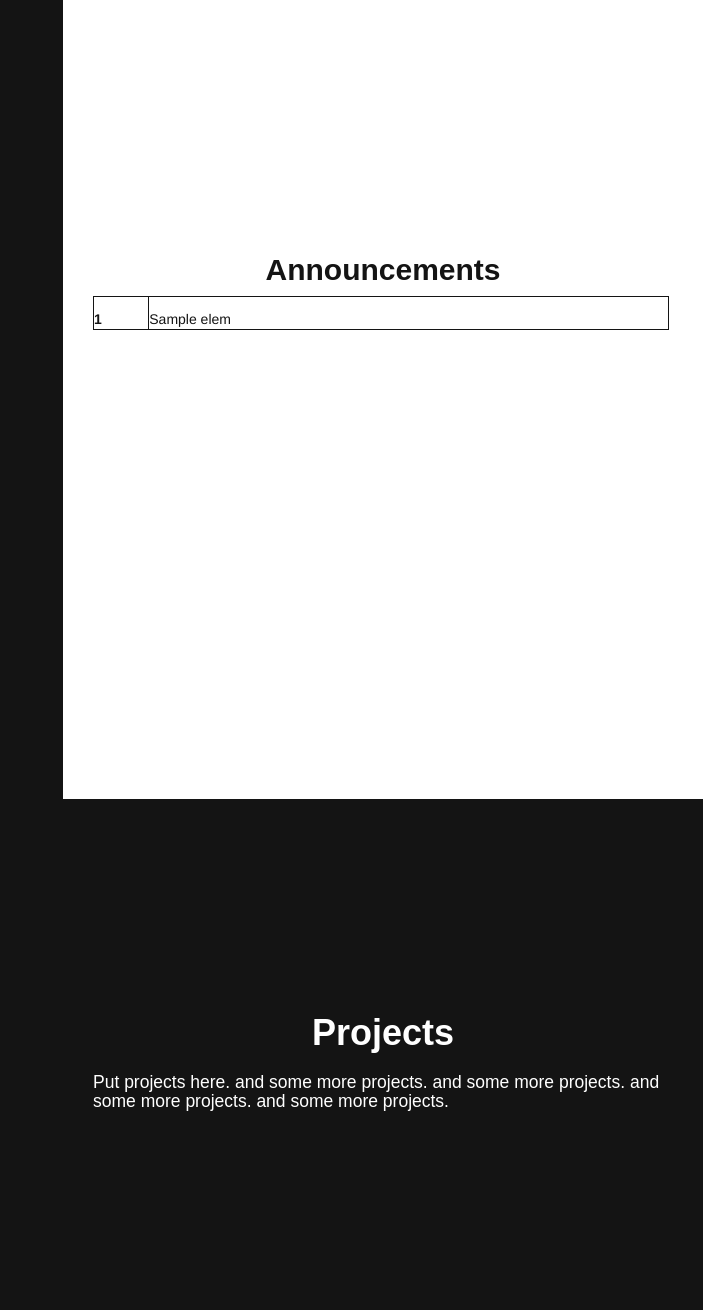
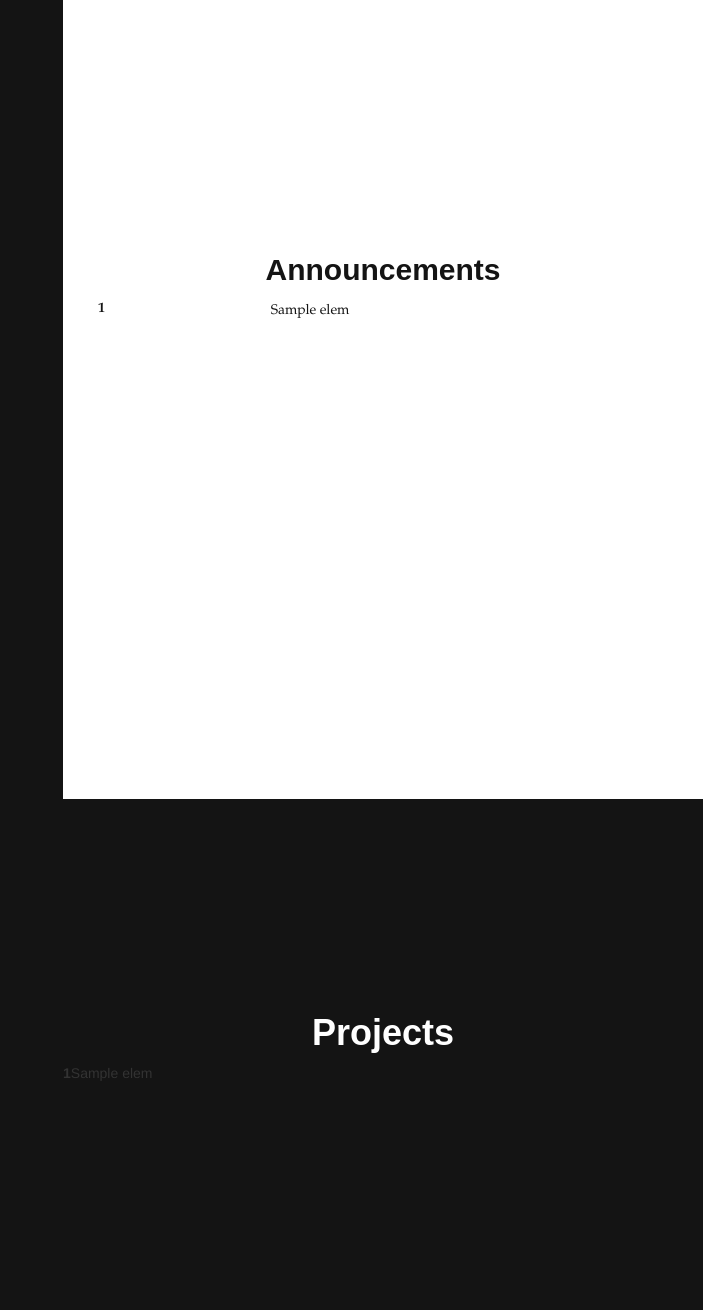
Before and after one commit to akaseahawk/hopkinshackerclub.com, a Flask app: template templates/index.html in a window 1280 px wide. Shown: the part 801-2111 px from the top of the page, without its empty margins (577-1280 px from the left). Run offline with Flask 2, Linux system fonts and the light colour scheme; the template is opened without the code that fills it: most values are stand-ins (such as "Sample title", 1, 10 or a date in 2020); some libraries are stand-ins or nearby versions.

Commit message:
started on submit project form and made minor style changes to table

```diff
--- a/server.py
+++ b/server.py
@@ -3,13 +3,18 @@ app = Flask(__name__)
 
 announcementsLog = []
 
+projectList = []
+
 def getAnnouncements():
     return announcementsLog
+
+def getProjects():
+    return projectList
 
 @app.route('/', methods = ['GET'])
 def index():
     if request.method == 'GET':
-        return render_template('index.html', announcements = getAnnouncements())
+        return render_template('index.html', announcements = getAnnouncements(), projects = getProjects())
 
 @app.route('/submitAnnouncement', methods = ['GET', 'POST'])
 def submitAnnouncement():
@@ -22,6 +27,19 @@ def submitAnnouncement():
         return redirect(url_for('index'))
     return 404
 
+@app.route('/submitProject', methods = ['GET', 'POST'])
+def submitProject():
+    if request.method == 'GET':
+        return render_template('submitProject.html')
+    if request.method == 'POST':
+        name = str(request.form['Name'])
+        desc = str(request.form['Desc'])
+        images = str(request.form['Images']) #string of image paths separated by commas
+        imageList = images.split(",")
+        projectList.append([name, desc, imageList])
+        return redirect(url_for('submitProject'))
+    return 404
+
 
 if __name__ == '__main__':
     app.run(debug = True)
--- a/static/css/style.css
+++ b/static/css/style.css
@@ -95,14 +95,21 @@
 
 .announcementTableHeader {
   color:#141414;
-  border:1px solid;
-  padding-top: 12px;
+  width: auto;
+  padding-left: 2px;
+  padding-bottom: 5px;
+  padding-left: 5px;
+  padding-right: 10px;
+  font-family: "Book Antiqua", Palatino, "Palatino Linotype", "Palatino LT STD", Georgia, serif;
 }
 
 .announcementTableData {
   color:#141414;
-  border:1px solid;
-  padding-top: 12px;
+  width: 70%;
+  padding-top: 5px;
+  padding-bottom: 5px;
+  padding-left: 5px;
+  font-family: "Book Antiqua", Palatino, "Palatino Linotype", "Palatino LT STD", Georgia, serif;
 }
 
 .wrapper {
@@ -184,7 +191,7 @@
   }
 
   .title-about-white{
-    text-align: center;;
+    text-align: center;
     color: white;
     font-size: 17.5px;
     font-family: Futura, “Trebuchet MS”, Arial, sans-serif;
--- a/templates/index.html
+++ b/templates/index.html
@@ -72,6 +72,9 @@
           <section id="announcements" class="wrapper style1">
               <h2 class="title-black">Announcements</h2>
               <table class='announcementTable'>
+                <style>
+                  tr:hover {background-color: #00ffbf}
+                </style>
                 <!-- The function that returns announcements will be sure
                      to return a small enough number so format is ok -->
                 {% for elem in announcements %}
@@ -86,10 +89,15 @@
 
           <!-- Section - Projects -->
           <section id="projects" class="wrapper">
-              <h1 class="title-white">Projects</h2>
-                <h1 class = 'title-about-white'>Put projects here.
-                and some more projects. and some more projects.
-                and some more projects. and some more projects.</h1>
+              <h1 class="title-white">Projects</h1>
+              <table>
+                {% for elem in projects %}
+                  <tr>
+                    <th> {{elem.0}} </th>
+                    <td> {{elem.1}} </td>
+                  </tr>
+                {% endfor %}
+              </table>
           </section>
           <!-- End Section - Projects -->
         <!-- End Right Side -->
```
Also changed, not shown: templates/submitProject.html (added, +11 -0 lines).
